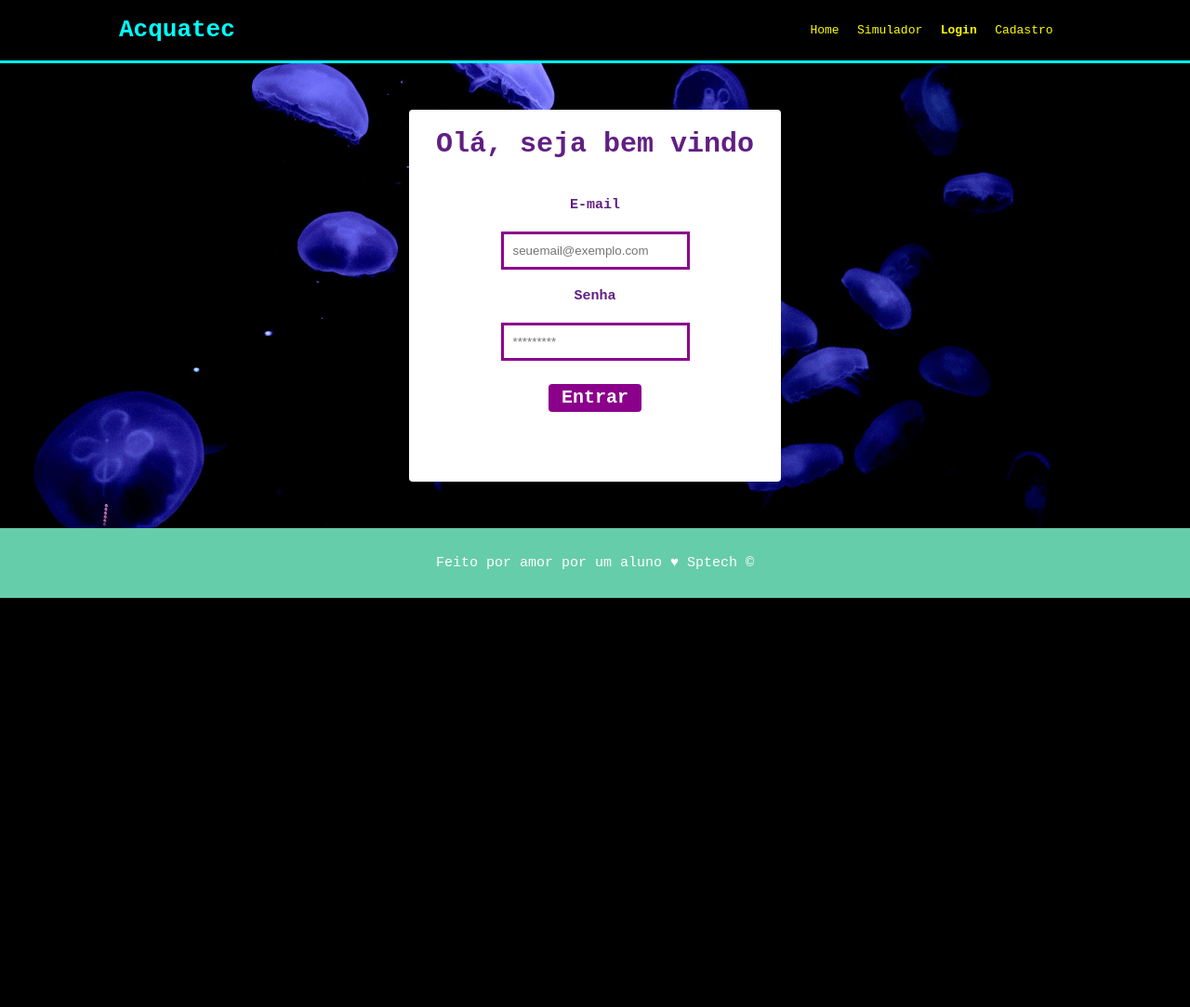
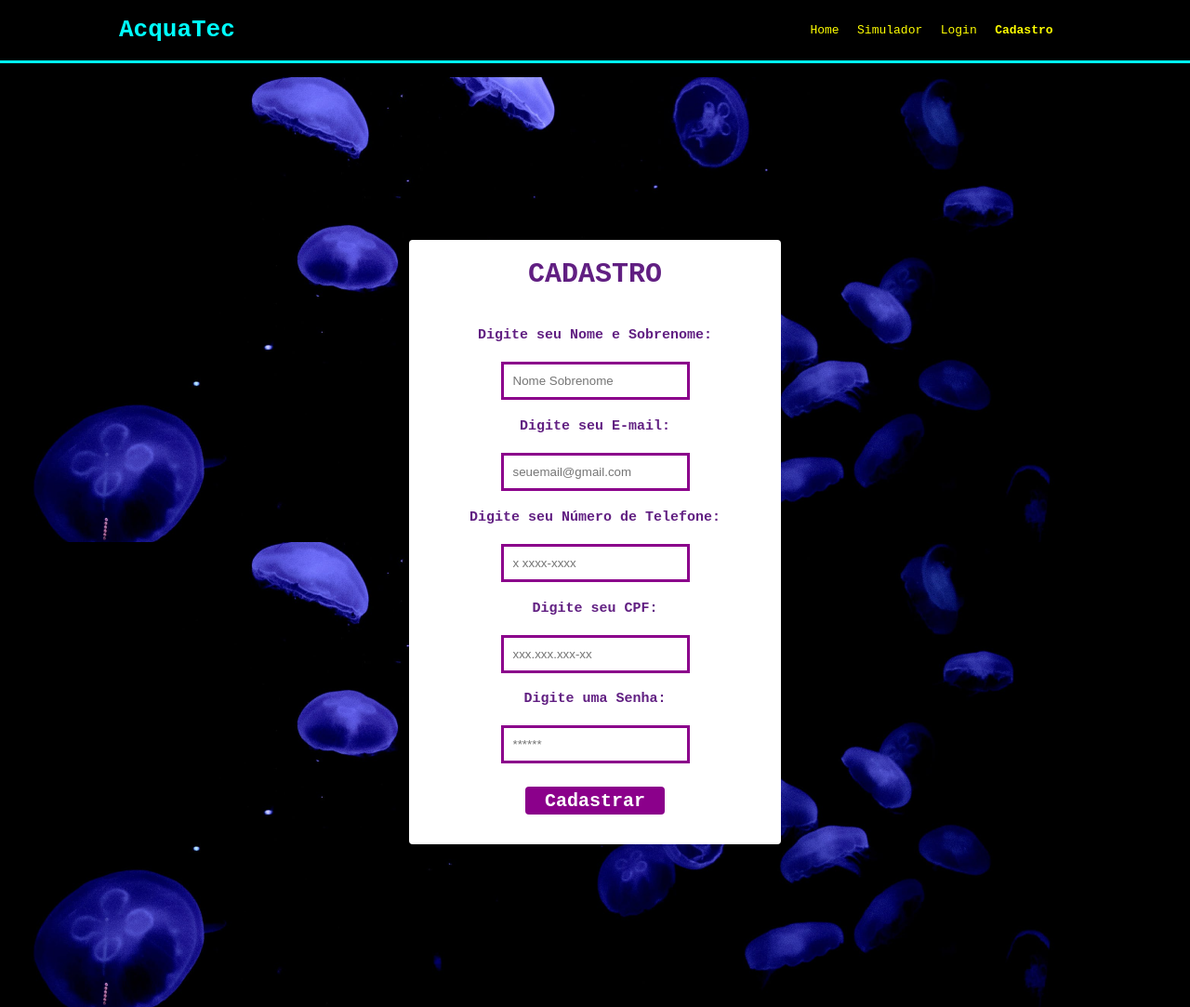
Before and after one commit to RicardoTeixeira2004/Atividades_CCO, a plain HTML site: page ATIVIDADE 3/cadastro.html in a window 1280 px wide. Shown: the top 1083 px of the page at 93% size. Before the commit the page ends 800 px from the top, so only its background shows below. Drawn offline with Linux system fonts and the light colour scheme.

Commit message:
tarefa 3 feita e atualizada

```diff
--- a/ATIVIDADE 3/cadastro.html
+++ b/ATIVIDADE 3/cadastro.html
@@ -5,66 +5,84 @@
     <meta charset="UTF-8">
     <meta http-equiv="X-UA-Compatible" content="IE=edge">
     <meta name="viewport" content="width=device-width, initial-scale=1.0">
-    <title>Login</title>
+    <title>Cadastro</title>
     <link rel="stylesheet" href="style.css">
 </head>
 
 <body>
+
+    <!-- COMEÇO DO CABEÇALHO -->
+
     <div class="header">
+        <div class="container">
+            <h1 class="title">AcquaTec</h1>
+
+            <ul class="navBar">
+                <li>
+                    <a href="index.html">Home</a>
+                </li>
+                <li>
+                    <a href="#">Simulador</a>
+                </li>
+                <li>
+                    <a href="login.html">Login</a>
+                </li>
+                <li class="aqui">
+                    <a href="cadastro.html">Cadastro</a>
+                </li>
+            </ul>
+        </div>
+    </div>
+
+    <!-- FIM DO CABEÇALHO -->
+
+    <<!-- COMEÇO DO BANNER - CADASTRO -->
+
+        <div class="banner-c">
 
             <div class="container">
 
-            <h1 class="title">Acquatec</h1>
+                <div class="card-c">
 
-            <ul class="navBar">
+                    <h1>CADASTRO</h1>
 
-                <li> <a href="index.html">
-                        Home
-                    </a>
-                </li>
-                <li>Simulador</li>
-                <li class="aqui">Login</li>
-                <li>Cadastro</li>
+                    <h4>Digite seu Nome e Sobrenome:</h4>
+                    <input type="text" placeholder="Nome Sobrenome">
 
-            </ul>
+                    <h4>Digite seu E-mail:</h4>
+                    <input type="text" placeholder="seuemail@gmail.com">
+
+                    <h4>Digite seu Número de Telefone:</h4>
+                    <input type="text" placeholder="x xxxx-xxxx">
+
+                    <h4>Digite seu CPF:</h4>
+                    <input type="text" placeholder="xxx.xxx.xxx-xx">
+
+                    <h4>Digite uma Senha:</h4>
+                    <input type="password" placeholder="******">
+
+
+
+                    <button>Cadastrar</button>
 
                 </div>
-
+            </div>
         </div>
 
-    <!-- COMEÇO DO BANNER -->
-
-    <div class="banner">
-
-        <div class="container">
-
-            <div class="card">
-                <h1> Olá, seja bem vindo </h1>
-                <h4> E-mail </h4>
-                <input type="text" placeholder="seuemail@exemplo.com">
-                <h4> Senha </h4>
-                <input type="password" placeholder="*********">
-                <button> Entrar </button>
-            </div>
-
-
-        </div>
-
-    </div>
-
-    <!-- FIM DO BANNER -->
-
+        <!-- FIM DO BANNER - CADASTRO  -->
 
         <!-- COMEÇO DO FOOTER -->
 
         <div class="footer">
             <div class="container">
                 <p>
-                Feito por amor por um aluno &hearts; Sptech &copy;
+                    Feito com amor por um aluno &hearts; SPTech &copy; 2022
                 </p>
             </div>
         </div>
 
+        <!-- FIM DO FOOTER -->
+
 </body>
 
 </html>
--- a/ATIVIDADE 3/style.css
+++ b/ATIVIDADE 3/style.css
@@ -3,6 +3,9 @@ body {
     background-color: black;
     font-family: monospace;
 }
+
+
+/*  INÍCIO DO CABEÇALHO */
 
 .header {
     border-bottom: 3px solid aqua;
@@ -40,8 +43,16 @@ ul {
     align-items: center;
 }
 
+a {
+    text-decoration: none;
+    color: yellow;
+}
 
-/*  INÍCIO DO BANNER */
+
+/*  FIM DO CABEÇALHO */
+
+
+/*  INÍCIO DO BANNER - INDEX */
 
 .banner {
     background-image: url(imgs/bg-jelly-fish-para-home.png);
@@ -64,7 +75,113 @@ ul {
 }
 
 
-/*  FIM DO BANNER */
+/*  FIM DO BANNER - INDEX */
+
+
+/*  COMEÇO DO BANNER - LOGIN */
+
+.banner .container .card-l {
+    background-color: white;
+    height: 400px;
+    width: 400px;
+    display: flex;
+    flex-direction: column;
+    color: rgb(97, 31, 130);
+    align-items: center;
+    border-radius: 4px;
+}
+
+.card-l h1 {
+    font-size: 30px;
+}
+
+.card-l h4 {
+    font-size: 15px;
+}
+
+.card-l input {
+    border: darkmagenta solid 3px;
+    padding: 10px;
+}
+
+.card-l button {
+    height: 30px;
+    width: 100px;
+    background-color: darkmagenta;
+    margin-top: 25px;
+    font-size: 20px;
+    font: bold 20px monospace;
+    border: 0;
+    border-radius: 4px;
+    color: white;
+    cursor: pointer;
+}
+
+
+/*  FIM DO BANNER - LOGIN */
+
+
+/*  COMEÇO DO BANNER - CADASTRO */
+
+.banner-c {
+    background-image: url(imgs/bg-jelly-fish-para-home.png);
+    height: 1000px;
+    color: white;
+    display: flex;
+}
+
+.banner-c .container p span {
+    font-weight: bold;
+}
+
+.banner-c .container {
+    justify-content: center;
+    font-size: 40px;
+}
+
+.banner-c .container p {
+    width: 30%;
+}
+
+.banner-c .container .card-c {
+    background-color: white;
+    height: 650px;
+    width: 400px;
+    display: flex;
+    flex-direction: column;
+    color: rgb(97, 31, 130);
+    align-items: center;
+    border-radius: 4px;
+}
+
+.card-c h1 {
+    font-size: 30px;
+}
+
+.card-c h4 {
+    font-size: 15px;
+}
+
+.card-c input {
+    border: darkmagenta solid 3px;
+    padding: 10px;
+}
+
+.card-c button {
+    height: 30px;
+    width: 150px;
+    background-color: darkmagenta;
+    margin-top: 25px;
+    font-size: 20px;
+    font: bold 20px monospace;
+    border: 0;
+    border-radius: 4px;
+    color: white;
+    cursor: pointer;
+}
+
+
+/*  FIM DO BANNER - CADASTRO */
 
 
 /*  COMEÇO DO SOCIAL */
@@ -108,44 +225,5 @@ ul {
     justify-content: center;
 }
 
-a {
-    text-decoration: none;
-    color: yellow;
-}
 
-.banner .container .card {
-    background-color: white;
-    height: 400px;
-    width: 400px;
-    display: flex;
-    flex-direction: column;
-    color: rgb(97, 31, 130);
-    align-items: center;
-    border-radius: 4px;
-}
-
-.card h1 {
-    font-size: 30px;
-}
-
-.card h4 {
-    font-size: 15px;
-}
-
-.card input {
-    border: darkmagenta solid 3px;
-    padding: 10px;
-}
-
-.card button {
-    height: 30px;
-    width: 100px;
-    background-color: darkmagenta;
-    margin-top: 25px;
-    font-size: 20px;
-    font: bold 20px monospace;
-    border: 0;
-    border-radius: 4px;
-    color: white;
-    cursor: pointer;
-}
+/*  FIM DO FOOTER */
```
Also changed, not shown: ATIVIDADE 3/index.html (+24 -30 lines), ATIVIDADE 3/login.html (+26 -17 lines). Lines whose indentation alone changed are shown as unchanged.
